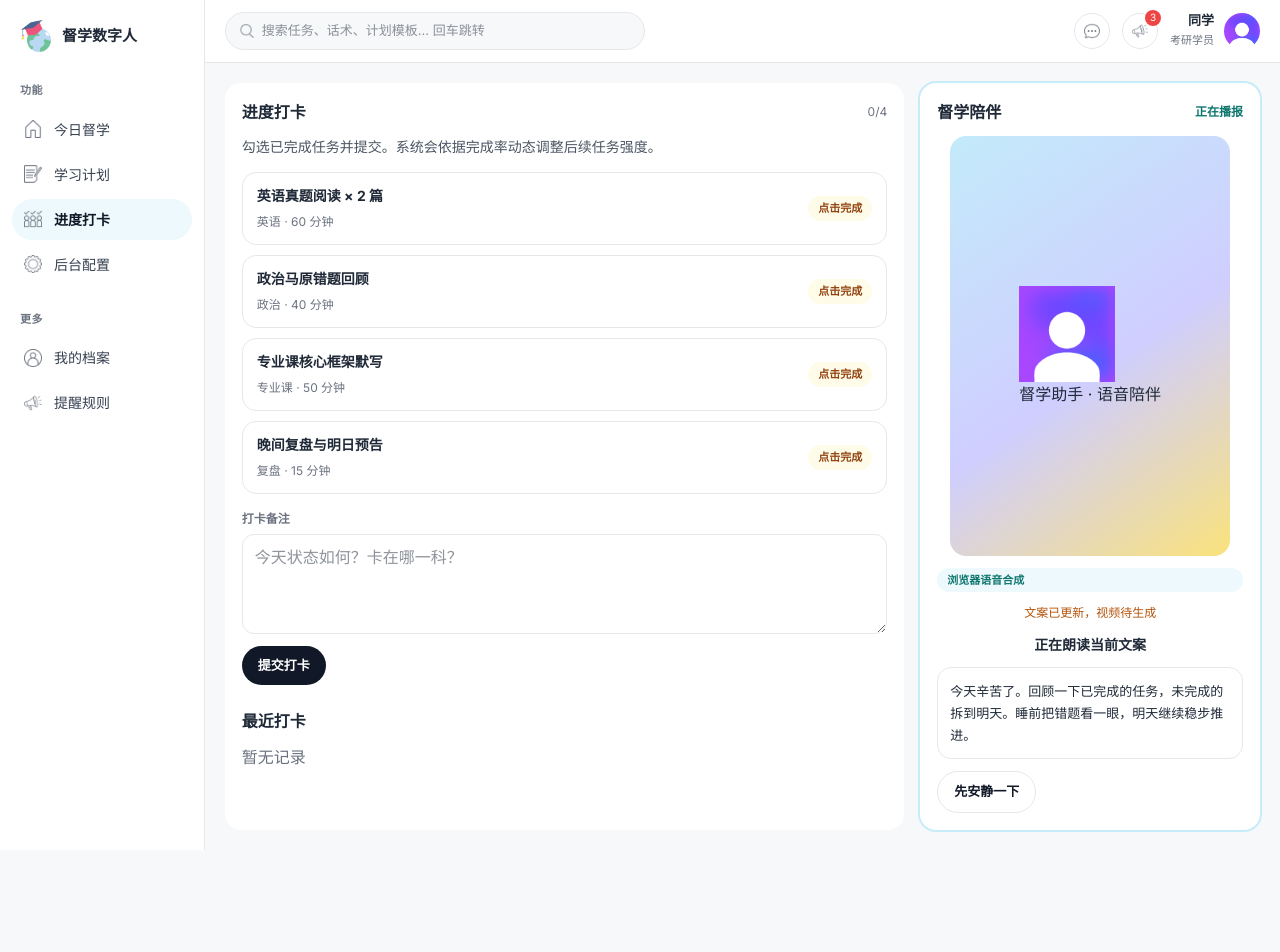
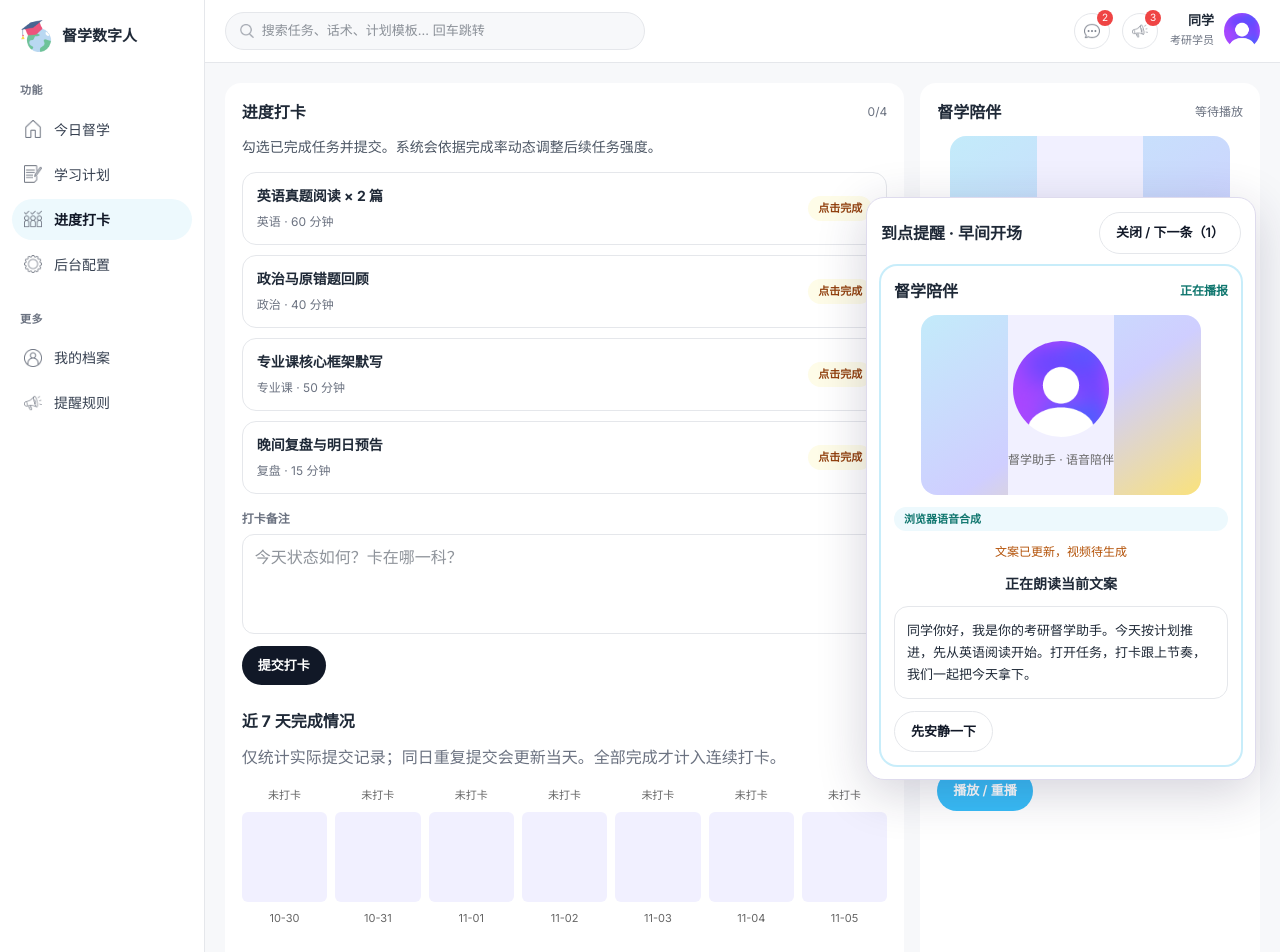
Before and after one commit to 2649779426/Study-Conpanion, a Next.js app: page /checkin in a window 1280 px wide. Shown: the top 952 px of the page. Before the commit the page ends 850 px from the top, so only its background shows below. Built offline with nearby package versions, Linux system fonts and the light colour scheme.

Commit message:
实现全局定时提醒、真实消息公告与七日打卡展示

```diff
--- a/src/app/checkin/page.tsx
+++ b/src/app/checkin/page.tsx
@@ -5,6 +5,7 @@ import { DigitalHumanPlayer } from "@/components/DigitalHumanPlayer";
 import { useToast } from "@/components/DemoToast";
 import { useAppStore } from "@/hooks/useAppStore";
 import type { ScriptScene } from "@/lib/types";
+import { shiftDay, todayKey } from "@/lib/date";
 
 export default function CheckInPage() {
   const { store, ready, toggleTask, checkIn } = useAppStore();
@@ -73,6 +74,7 @@ export default function CheckInPage() {
           <button
             type="button"
             className="btn"
+            disabled={total === 0}
             onClick={() => {
               checkIn(note.trim() || `完成 ${done}/${total}`);
               const ratio = done / Math.max(total, 1);
@@ -96,6 +98,21 @@ export default function CheckInPage() {
             {message}
           </p>
         ) : null}
+
+        <div className="section-head" style={{ marginTop: 24 }}><h2>近 7 天完成情况</h2></div>
+        <p className="muted">仅统计实际提交记录；同日重复提交会更新当天。全部完成才计入连续打卡。</p>
+        <div className="history-chart" aria-label="近七天真实打卡完成率">
+          {Array.from({ length: 7 }, (_, index) => {
+            const day = shiftDay(todayKey(), index - 6);
+            const record = store.checkIns.find(r => r.date === day);
+            const rate = record?.totalTasks ? Math.round(record.taskIds.length / record.totalTasks * 100) : 0;
+            return <div className="history-day" key={day} title={`${day}：${record ? record.totalTasks ? `${rate}%` : "旧版记录无任务总数" : "未打卡"}`}>
+              <span>{record ? record.totalTasks ? `${rate}%` : "旧记录" : "未打卡"}</span>
+              <div className="history-track"><div style={{ height: `${rate}%` }} /></div>
+              <span>{day.slice(5)}</span>
+            </div>;
+          })}
+        </div>
 
         <div className="section-head" style={{ marginTop: 24 }}>
           <h2>最近打卡</h2>
--- a/src/app/globals.css
+++ b/src/app/globals.css
@@ -786,3 +786,16 @@ select {
     display: none;
   }
 }
+:disabled { cursor: not-allowed; opacity: .55; }
+.generation-box { margin-top: 16px; padding: 14px; border: 1px solid var(--line, #e8e8ef); border-radius: 12px; }
+.generation-box p { font-size: 12px; line-height: 1.8; }
+.broadcast-overlay { position: fixed; right: 24px; bottom: 20px; width: min(390px, calc(100vw - 32px)); max-height: 88vh; overflow-y: auto; z-index: 80; padding: 14px; border: 1px solid #dedbed; border-radius: 18px; background: white; box-shadow: 0 12px 50px #25204433; }
+.broadcast-overlay .dh-avatar { height: 180px; }
+.broadcast-overlay .dh-card { padding: 12px; }
+.dh-static { height: 100%; min-height: 180px; display: flex; flex-direction: column; align-items: center; justify-content: center; gap: 14px; background: var(--lama-purple-light, #f5f1ff); }
+.dh-static img { border-radius: 50%; object-fit: cover; }
+.dh-static span { font-size: 12px; color: #666; }
+.history-chart { display: grid; grid-template-columns: repeat(7, 1fr); gap: 8px; margin: 18px 0; }
+.history-day { text-align: center; font-size: 11px; color: #666; }
+.history-track { height: 90px; display: flex; align-items: flex-end; border-radius: 6px; overflow: hidden; margin: 8px 0; background: var(--lama-purple-light, #f3f0ff); }
+.history-track > div { width: 100%; background: var(--lama-purple, #c5b3ff); }
--- a/src/app/page.tsx
+++ b/src/app/page.tsx
@@ -91,7 +91,7 @@ export default function HomePage() {
               </Link>
             </div>
             <p className="lead">
-              嗨 {store.userName}，督学助手已在线陪伴。进入页面会主动开场，学习中会提醒进度，打卡后会陪你复盘。
+              嗨 {store.userName}，进入页面会尝试开场播报，学习提醒按北京时间规则触发，打卡后可听复盘。浏览器限制自动出声时，请点击播放。
             </p>
             <div className="row" style={{ marginTop: 14 }}>
               <Link className="btn" href="/checkin">
@@ -142,9 +142,7 @@ export default function HomePage() {
             scripts={store.scripts}
             userName={store.userName}
             defaultScene="opening"
-            autoPlay
-            remindIfPending
-            pendingCount={Math.max(total - done, 0)}
+            autoPlay={store.broadcasts.length === 0}
             companion
           />
 
--- a/src/components/AppShell.tsx
+++ b/src/components/AppShell.tsx
@@ -6,6 +6,8 @@ import { usePathname, useRouter } from "next/navigation";
 import { useMemo, useState } from "react";
 import { useAppStore } from "@/components/StoreProvider";
 import { useToast } from "@/components/DemoToast";
+import { noticeKey } from "@/lib/store";
+import { DigitalHumanPlayer } from "./DigitalHumanPlayer";
 
 const menu = [
   {
@@ -29,12 +31,16 @@ const menu = [
 export function AppShell({ children }: { children: React.ReactNode }) {
   const pathname = usePathname();
   const router = useRouter();
-  const { store, ready } = useAppStore();
+  const { store, ready, markRead, dismissBroadcast } = useAppStore();
   const { show } = useToast();
   const [query, setQuery] = useState("");
   const [panel, setPanel] = useState<"message" | "notice" | null>(null);
 
   const userName = ready && store ? store.userName : "同学";
+  const messageCount = store?.messages.filter(m => !m.read).length ?? 0;
+  const notices = store?.rules.filter(r => r.enabled) ?? [];
+  const noticeCount = notices.filter(r => !store?.noticeReadKeys.includes(noticeKey(r))).length;
+  const broadcast = store?.broadcasts[0];
 
   const searchHits = useMemo(() => {
     if (!store || !query.trim()) return [];
@@ -137,18 +143,19 @@ export function AppShell({ children }: { children: React.ReactNode }) {
               type="button"
               className="icon-btn"
               aria-label="消息"
-              onClick={() => setPanel(panel === "message" ? null : "message")}
+              onClick={() => { setPanel(panel === "message" ? null : "message"); markRead("message"); }}
             >
               <Image src="/message.png" alt="" width={16} height={16} />
+              {messageCount > 0 ? <span className="badge-dot">{messageCount}</span> : null}
             </button>
             <button
               type="button"
               className="icon-btn"
               aria-label="公告"
-              onClick={() => setPanel(panel === "notice" ? null : "notice")}
+              onClick={() => { setPanel(panel === "notice" ? null : "notice"); markRead("notice"); }}
             >
               <Image src="/announcement.png" alt="" width={16} height={16} />
-              <span className="badge-dot">3</span>
+              {noticeCount > 0 ? <span className="badge-dot">{noticeCount}</span> : null}
             </button>
             <button
               type="button"
@@ -181,18 +188,10 @@ export function AppShell({ children }: { children: React.ReactNode }) {
             </div>
             {panel === "message" ? (
               <>
-                <div className="announce">
-                  <b>督学助手已主动开场</b>
-                  <span className="muted" style={{ fontSize: 12 }}>
-                    进入首页会自动陪伴问候
-                  </span>
-                </div>
-                <div className="announce purple">
-                  <b>我会盯着未完成任务</b>
-                  <span className="muted" style={{ fontSize: 12 }}>
-                    空闲一会儿会主动提醒你
-                  </span>
-                </div>
+                {store?.messages.length ? store.messages.map(message => <div className="announce" key={message.id}>
+                  <b>{message.text}</b>
+                  <span className="muted">{new Date(message.createdAt).toLocaleString("zh-CN", { timeZone: "Asia/Shanghai" })} · 北京时间</span>
+                </div>) : <p className="muted">暂无消息；提醒触发、提交打卡或视频生成完成后会记录在这里。</p>}
                 <div className="row" style={{ marginTop: 10 }}>
                   <button
                     type="button"
@@ -218,7 +217,8 @@ export function AppShell({ children }: { children: React.ReactNode }) {
               </>
             ) : (
               <>
-                {(store?.rules ?? []).map((rule, idx) => (
+                {notices.length === 0 ? <p className="muted">暂无启用的提醒规则</p> : null}
+                {notices.map((rule, idx) => (
                   <button
                     key={rule.id}
                     type="button"
@@ -244,6 +244,12 @@ export function AppShell({ children }: { children: React.ReactNode }) {
         ) : null}
 
         <div className="page">{children}</div>
+        {broadcast && store ? <aside className="broadcast-overlay" role="dialog" aria-label={broadcast.title}>
+          <div className="section-head"><b>{broadcast.title}</b>
+            <button type="button" className="btn ghost" onClick={dismissBroadcast}>关闭{store.broadcasts.length > 1 ? ` / 下一条（${store.broadcasts.length - 1}）` : ""}</button>
+          </div>
+          <DigitalHumanPlayer key={broadcast.id} scripts={store.scripts} userName={store.userName} defaultScene={broadcast.scene} autoPlay />
+        </aside> : null}
       </div>
     </div>
   );
```
